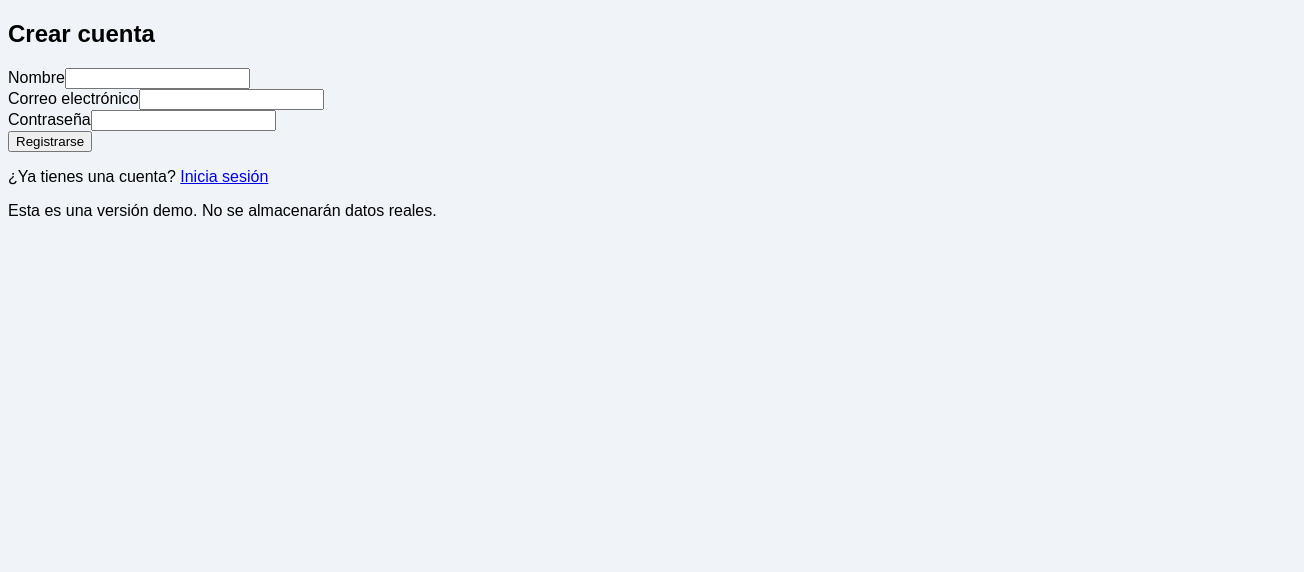
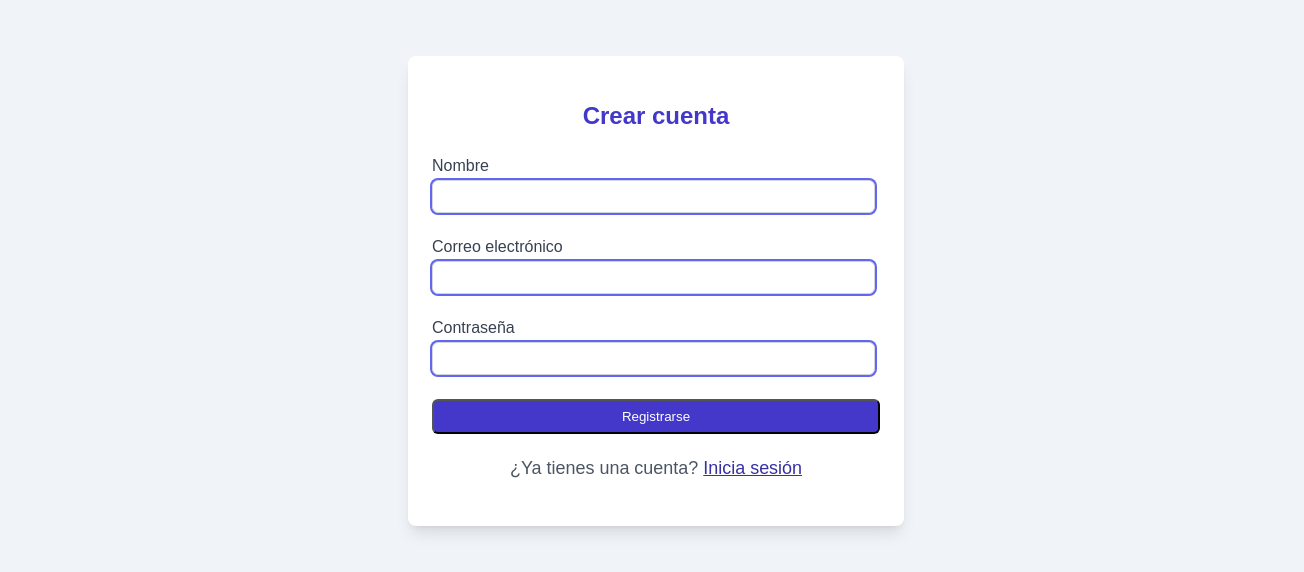
Before and after one commit to GastonNR/leitnerApp_frontend, a React (Vite) app: page /registro in a window 1280 px wide. Shown: the top 572 px of the page, 1304 px wide, since content can reach past the window. Built offline with nearby package versions, Linux system fonts and the light colour scheme.

Commit message:
formulario de registro agregado

```diff
--- a/src/css/style.css
+++ b/src/css/style.css
@@ -8,7 +8,7 @@
     padding-bottom: 3rem;
 }
 
-.login-page {
+.auth-form {
     max-width: 28rem;
     margin-left: auto;
     margin-right: auto;
@@ -79,6 +79,6 @@
     color: rgba(75, 85, 99, 1);
 }
 
-.link_registro {
+.link {
     color: rgba(55, 48, 163, 1);
 }
--- a/src/pages/Login.jsx
+++ b/src/pages/Login.jsx
@@ -5,7 +5,7 @@ export default function Login() {
   return (
 
     <div id="auth-container" className="auth-container">
-        <div id="login-page" className="login-page">
+        <div id="login-page" className="auth-form">
             <h2 className="titulo">LeitnerApp</h2>
             <p className="subtitulo">Sistema Leitner para memorización efectiva</p>
 
@@ -24,7 +24,7 @@ export default function Login() {
             </form>
 
             <div className="bottom_div">
-                <p className="parrafo_abajo">¿No tienes una cuenta? <Link to="/registro" id="show-register" className="text-indigo-600 hover:text-indigo-800">Regístrate</Link></p>
+                <p className="parrafo_abajo">¿No tienes una cuenta? <Link to="/registro" id="show-register" className="link">Regístrate</Link></p>
             </div>
         </div>
     </div>
--- a/src/pages/Registro.jsx
+++ b/src/pages/Registro.jsx
@@ -1,36 +1,34 @@
 import React from 'react'
 import { Link } from 'react-router-dom'
 
+
 export default function Registro() {
   return (
-
-    <div id="register-page" className="max-w-md mx-auto bg-white rounded-lg overflow-hidden shadow-lg p-6 hidden">
-        <h2 className="text-2xl font-bold text-center text-indigo-700 mb-6">Crear cuenta</h2>
+    <div className="auth-container">
+      <div id="register-page" className="auth-form">
+          <h2 className="titulo">Crear cuenta</h2>
 
           <form id="register-form" className="space-y-4">
               <div>
-                <label for="reg-name" className="block text-sm font-medium text-gray-700 mb-1">Nombre</label>
-                <input type="text" id="reg-name" className="w-full px-3 py-2 border border-gray-300 rounded-md focus:outline-none focus:ring-2 focus:ring-indigo-500" required="" />
+                  <label for="reg-name" className="label">Nombre</label>
+                  <input type="text" id="reg-name" className="input" required="" />
               </div>
               <div>
-                <label for="reg-email" className="block text-sm font-medium text-gray-700 mb-1">Correo electrónico</label>
-                <input type="email" id="reg-email" className="w-full px-3 py-2 border border-gray-300 rounded-md focus:outline-none focus:ring-2 focus:ring-indigo-500" required="" />
+                  <label for="reg-email" className="label">Correo electrónico</label>
+                  <input type="email" id="reg-email" className="input" required="" />
               </div>
               <div>
-                <label for="reg-password" className="block text-sm font-medium text-gray-700 mb-1">Contraseña</label>
-                <input type="text" id="reg-password" className="w-full px-3 py-2 border border-gray-300 rounded-md focus:outline-none focus:ring-2 focus:ring-indigo-500" required="" />
+                  <label for="reg-password" className="label">Contraseña</label>
+                  <input type="text" id="reg-password" className="input" required="" />
               </div>
               <div>
-                <button type="submit" className="w-full bg-indigo-600 text-white py-2 px-4 rounded-md hover:bg-indigo-700 transition duration-300">Registrarse</button>
+                  <button type="submit" className="btn_submit">Registrarse</button>
               </div>
           </form>
 
-        <div className="mt-4 text-center">
-            <p className="text-sm text-gray-600">¿Ya tienes una cuenta? <Link to="/" id="show-login" className="text-indigo-600 hover:text-indigo-800">Inicia sesión</Link></p>
+          <div className="bottom_div">
+              <p className="parrafo_abajo">¿Ya tienes una cuenta? <Link to="/" id="show-login" className="link">Inicia sesión</Link></p>
           </div>
-
-        <div className="mt-6 border-t border-gray-200 pt-4">
-            <p className="text-xs text-gray-500 text-center">Esta es una versión demo. No se almacenarán datos reales.</p>
       </div>
     </div>
   )
```
Lines whose indentation alone changed are shown as unchanged.
